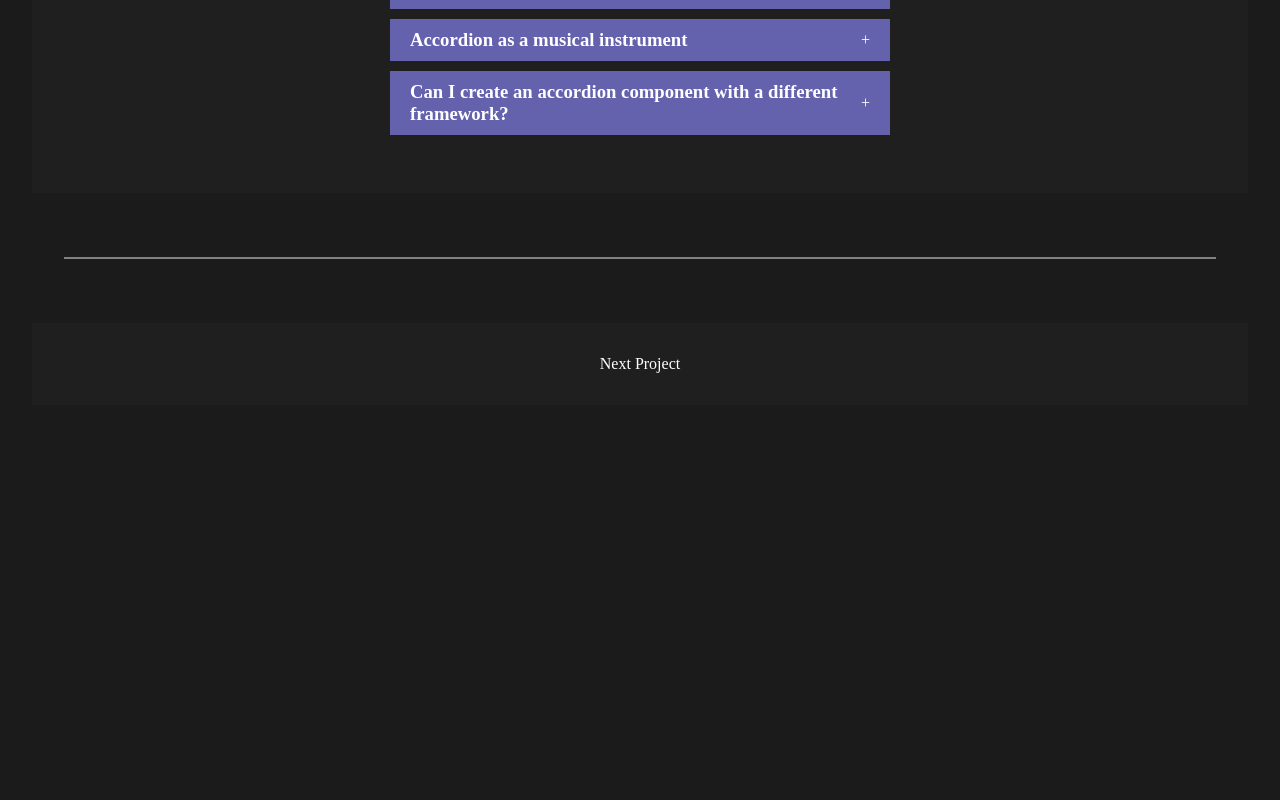
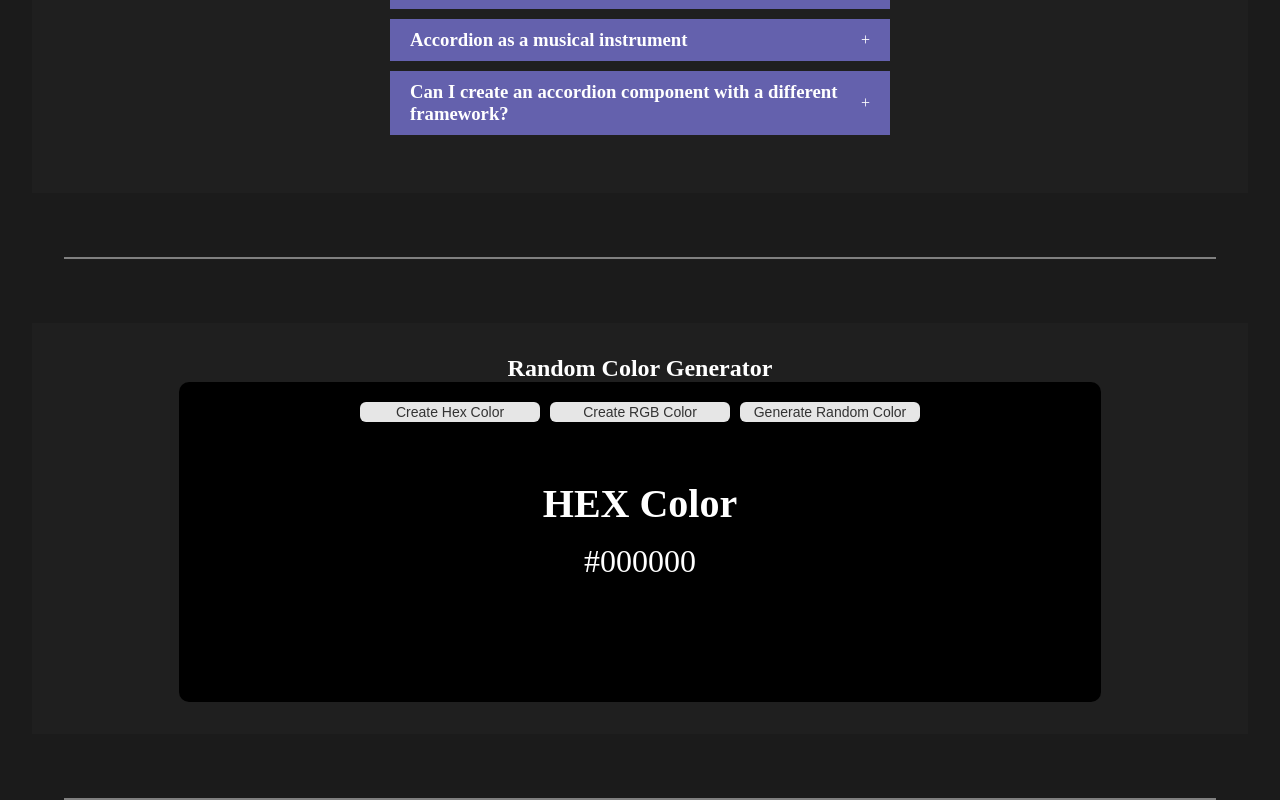
Before and after one commit to syniahpeterson/react-projects, a React (Vite) app in the folder react-projects/: page / in a window 1280 px wide. Shown: the part 371-1171 px from the top of the page. Before the commit the page ends 800 px from the top, so only its background shows below. Built offline with nearby package versions, Linux system fonts and the light colour scheme.

Commit message:
Add Random Color Generator component with styling to the application

```diff
--- a/react-projects/src/App.jsx
+++ b/react-projects/src/App.jsx
@@ -1,6 +1,7 @@
 import React from "react";
 import "./App.css";
 import Accordion from "./components/accordion";
+import RandomColor from "./components/random-color";
 
 function App() {
   return (
@@ -11,7 +12,11 @@ function App() {
         <Accordion />
       </section>
       <div className="divider"></div>
-      <section id="next">Next Project</section>
+      <section id="random-color">
+        {/* Random Color Generator */}
+        <RandomColor />
+      </section>
+      <div className="divider"></div>
     </div>
   );
 }
--- /dev/null
+++ b/react-projects/src/components/random-color/index.jsx
@@ -0,0 +1,100 @@
+import { useEffect, useState } from "react";
+import "./styles.css";
+
+const RandomColor = () => {
+  const [typeOfColor, setTypeOfColor] = useState("hex");
+  const [color, setColor] = useState("#000000");
+
+  const randomColorUtility = (length) => {
+    return Math.floor(Math.random() * length);
+  };
+
+  const handleCreateRandomHexColor = () => {
+    const hex = [1, 2, 3, 4, 5, 6, 7, 8, 9, "A", "B", "C", "D", "E", "F"];
+    let hexColor = "#";
+
+    for (let i = 0; i < 6; i++) {
+      hexColor += hex[randomColorUtility(hex.length)];
+    }
+
+    setColor(hexColor);
+  };
+
+  const handleCreateRandomRgbColor = () => {
+    const r = randomColorUtility(256);
+    const g = randomColorUtility(256);
+    const b = randomColorUtility(256);
+
+    setColor(`rgb(${r}, ${g}, ${b})`);
+  };
+
+  useEffect(() => {
+    if (typeOfColor === "rgb") {
+      handleCreateRandomRgbColor;
+    } else {
+      handleCreateRandomHexColor;
+    }
+  }, [typeOfColor]);
+
+  return (
+    <div id="wrapper">
+      <h2>Random Color Generator</h2>
+      <div className="container" style={{ backgroundColor: color }}>
+        <div className="button-group">
+          <button onClick={() => setTypeOfColor("hex")}>
+            Create Hex Color
+          </button>
+          <button onClick={() => setTypeOfColor("rgb")}>
+            Create RGB Color
+          </button>
+          <button
+            onClick={
+              typeOfColor === "hex"
+                ? handleCreateRandomHexColor
+                : handleCreateRandomRgbColor
+            }
+          >
+            Generate Random Color
+          </button>
+        </div>
+        <div
+          style={{
+            display: "flex",
+            flexDirection: "column",
+            justifyContent: "center",
+            alignItems: "center",
+            color: "#fff",
+            marginTop: "20px",
+            textAlign: "center",
+            padding: "0 10px",
+            maxWidth: "100%",
+            overflow: "hidden",
+          }}
+        >
+          <h3
+            style={{
+              fontSize: "clamp(1.2rem, 4vw, 2.5rem)",
+              margin: "0.5rem 0",
+              fontWeight: "bold",
+            }}
+          >
+            {typeOfColor === "rgb" ? "RGB Color" : "HEX Color"}
+          </h3>
+          <h4
+            style={{
+              fontSize: "clamp(1rem, 3vw, 2rem)",
+              margin: "0.5rem 0",
+              fontWeight: "normal",
+              wordBreak: "break-all",
+              maxWidth: "100%",
+            }}
+          >
+            {color}
+          </h4>
+        </div>
+      </div>
+    </div>
+  );
+};
+
+export default RandomColor;
--- /dev/null
+++ b/react-projects/src/components/random-color/styles.css
@@ -0,0 +1,49 @@
+#wrapper {
+  width: 100%;
+  height: 100%;
+  display: flex;
+  flex-direction: column;
+  align-items: center;
+  justify-content: center;
+}
+
+.container {
+  width: 80%;
+  height: 20em;
+  display: flex;
+  flex-direction: column;
+  align-items: center;
+  justify-content: flex-start;
+  gap: 30px;
+  border-radius: 10px;
+  padding: 20px;
+  box-sizing: border-box;
+}
+
+.container button {
+  padding: 2px 4px;
+  border: none;
+  border-radius: 6px;
+  background: rgba(255, 255, 255, 0.9);
+  color: #333;
+  font-size: 14px;
+  font-weight: 500;
+  cursor: pointer;
+  transition: all 0.3s ease;
+  flex: 1;
+  max-width: 180px;
+}
+
+.button-group {
+  display: flex;
+  gap: 10px;
+  flex-wrap: wrap;
+  justify-content: center;
+  width: 100%;
+}
+
+.container button:hover {
+  background: rgba(255, 255, 255, 1);
+  transform: translateY(-2px);
+  box-shadow: 0 4px 8px rgba(0, 0, 0, 0.2);
+}
```
